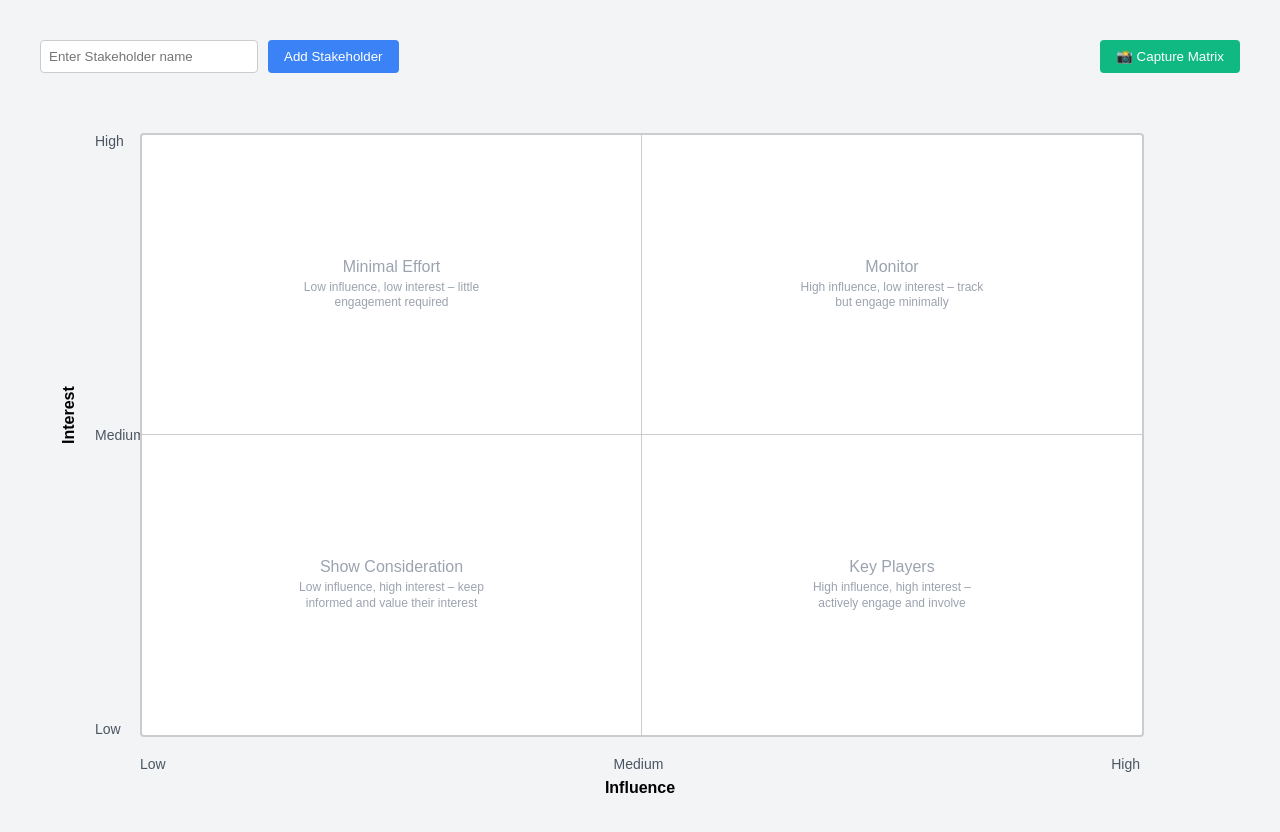
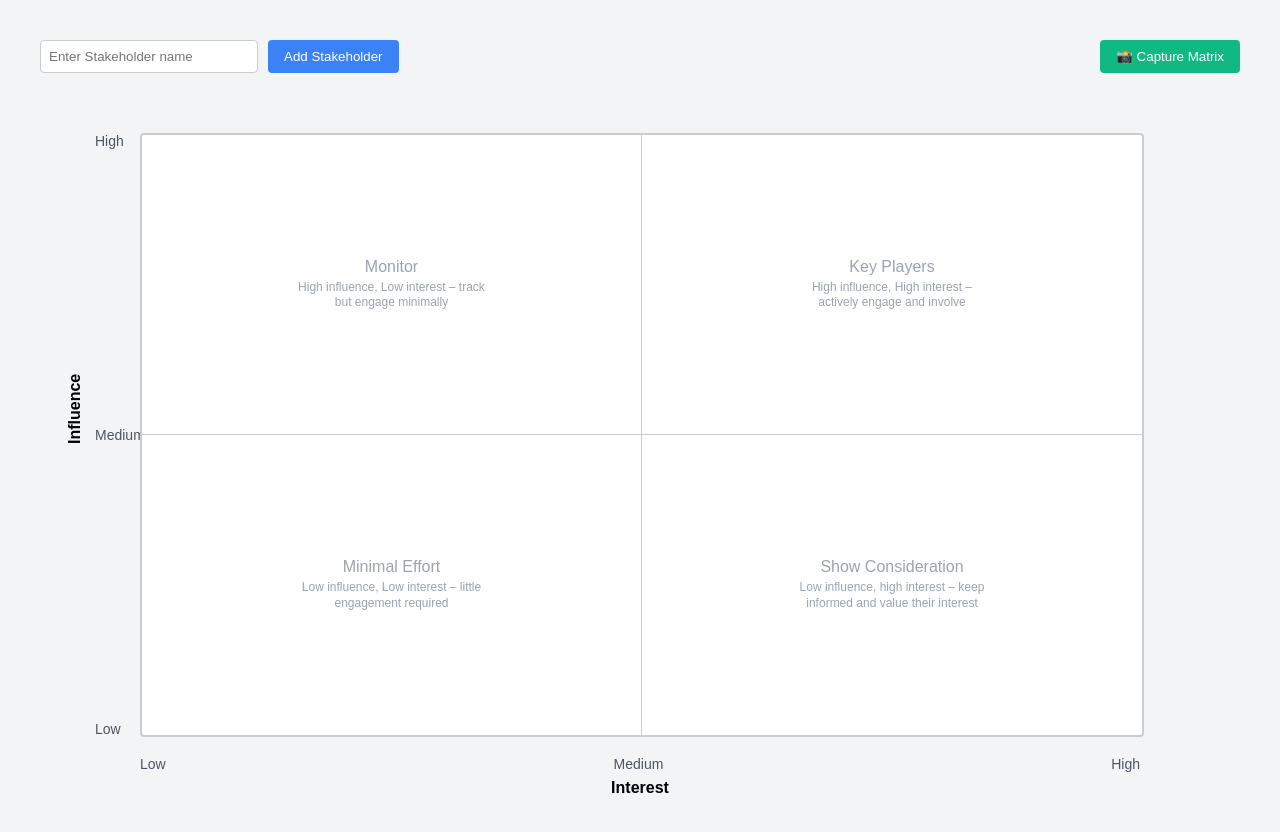
Before and after one commit to pencilmantm/stakeholder-matrix, a React (Create React App) app: page / in a window 1280 px wide. Shown: the top 832 px of the page. Built offline with nearby package versions, Linux system fonts and the light colour scheme.

Commit message:
Update App.js

```diff
--- a/src/App.js
+++ b/src/App.js
@@ -117,7 +117,7 @@ function App() {
           whiteSpace: 'nowrap',
           fontWeight: 'bold'
         }}>
-          Interest
+          Influence
         </div>
 
         {/* Y-axis values */}
@@ -135,7 +135,7 @@ function App() {
           transform: 'translateX(-50%)',
           fontWeight: 'bold'
         }}>
-          Influence
+          Interest
         </div>
 
         {/* X-axis values */}
@@ -175,8 +175,8 @@ function App() {
               position: 'relative'
             }}>
               <div className="quadrant-label">
-                Minimal Effort
-                <div className="quadrant-description">Low influence, low interest – little engagement required</div>
+                Monitor
+                <div className="quadrant-description">High influence, Low interest – track but engage minimally</div>
               </div>
             </div>
             <div style={{
@@ -184,8 +184,8 @@ function App() {
               position: 'relative'
             }}>
               <div className="quadrant-label">
-                Monitor
-                <div className="quadrant-description">High influence, low interest – track but engage minimally</div>
+                Key Players
+                <div className="quadrant-description">High influence, High interest – actively engage and involve</div>
               </div>
             </div>
             <div style={{
@@ -193,14 +193,14 @@ function App() {
               position: 'relative'
             }}>
               <div className="quadrant-label">
-                Show Consideration
-                <div className="quadrant-description">Low influence, high interest – keep informed and value their interest</div>
+                Minimal Effort
+                <div className="quadrant-description">Low influence, Low interest – little engagement required</div>
               </div>
             </div>
             <div style={{ position: 'relative' }}>
               <div className="quadrant-label">
-                Key Players
-                <div className="quadrant-description">High influence, high interest – actively engage and involve</div>
+                Show Consideration
+                <div className="quadrant-description">Low influence, high interest – keep informed and value their interest</div>
               </div>
             </div>
           </div>
```
